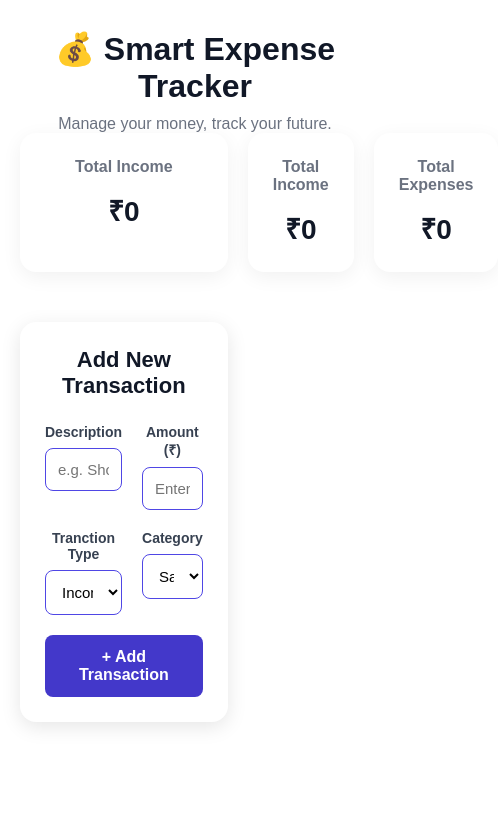
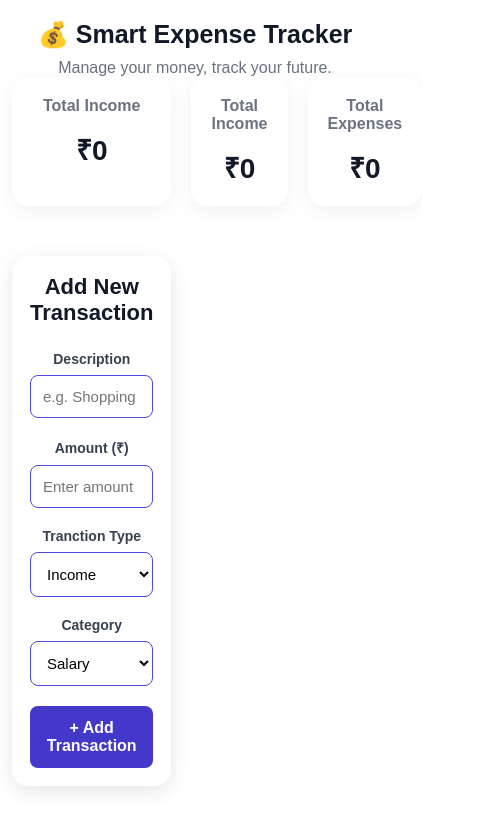
Before and after one commit to yamunakumari890/Smart-Expense-Tracker, a plain HTML site: page index.html in a window 390 px wide. Shown: the whole page, 498 px wide, since content can reach past the window. Drawn offline with Linux system fonts and the light colour scheme.

Commit message:
Adding Responsible Design

```diff
--- a/style.css
+++ b/style.css
@@ -139,3 +139,39 @@ gap: 8px;
 .add-btn:hover {
   background: #B200ED;
 }
+
+@media (max-width: 650px) {
+  body {
+    padding: 20px 12px;
+  }
+
+  .header h1 {
+    font-size: 25px;
+  }
+
+  .summary-card {
+    grid-template-columns: 1fr;
+    gap: 15px;
+  }
+
+  .summary-card {
+    padding: 20px;
+  }
+
+  #transactionForm {
+    grid-template-columns: 1fr;
+  }
+
+  .transaction-section,
+  .history-section{
+    padding: 18px;
+  }
+
+  .history-header h2 {
+    font-size: 19px;
+  }
+
+  .transaction-item{
+    padding: 12px;
+  }
+}
```
